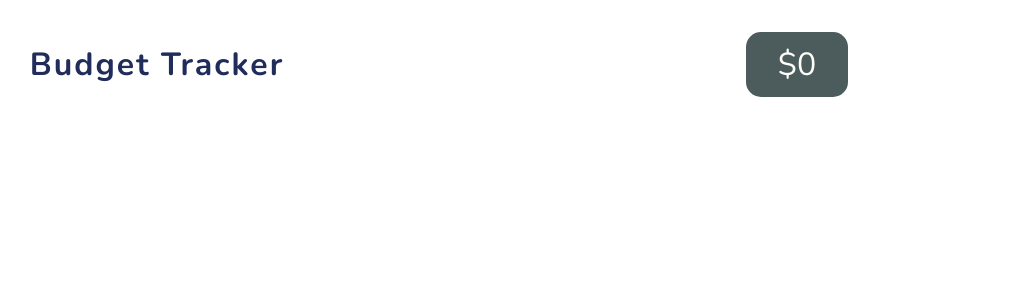
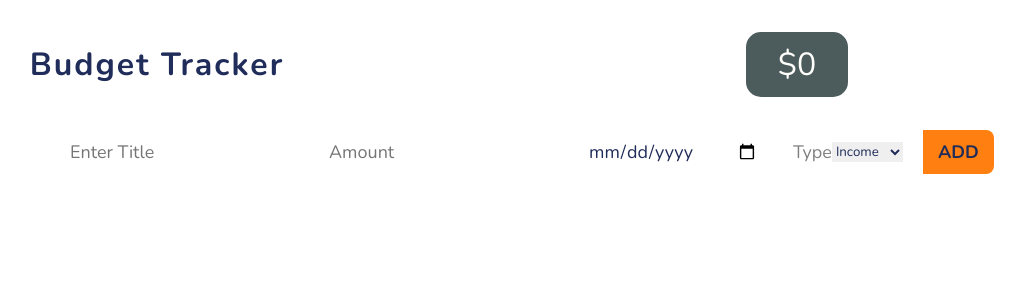
Before and after one commit to EHAB3x/Firebase-with-React, a React (Create React App) app: page / in a window 1280 px wide. Shown: the top 300 px of the page, without its empty margins (201-1226 px from the left). Built offline with nearby package versions, Linux system fonts and the light colour scheme.

Commit message:
finish input section

```diff
--- a/src/App.js
+++ b/src/App.js
@@ -1,9 +1,11 @@
 import Header from "./components/header/Header";
+import Input from "./components/input/Input";
 
 function App() {
   return (
     <div className="App">
       <Header />
+      <Input />
     </div>
   );
 }
--- /dev/null
+++ b/src/components/input/Input.css
@@ -0,0 +1,48 @@
+.input form {
+    display: flex;
+    align-items: center;
+    justify-content: space-around;
+    width: 60%;
+    margin: 0 auto;
+}
+.input input {
+    font-size: 18px;
+    padding: 10px 15px;
+    border: none;
+    outline: none;
+}
+input:-webkit-autofill {
+    background-color: transparent !important;
+    -webkit-box-shadow: 0 0 0 50px white inset;
+}
+.input input[type='text'] {
+    border-radius: 8px 0px 0px 8px;
+    flex: 1 1 100%;
+}
+input[type='number']::-webkit-outer-spin-button,
+input[type='number']::-webkit-inner-spin-button {
+    -webkit-appearance: none;
+    margin: 0;
+}
+.input input[type='date'] {
+    border-radius: 0px;
+    min-width: 200px;
+    margin-right: 20px;
+}
+.input input[type='submit'] {
+    border-radius: 0px 8px 8px 0px;
+    cursor: pointer;
+    margin-left: 20px;
+    color: var(--dark);
+    font-weight: 600;
+    text-transform: uppercase;
+    transition: 0.4s;
+    background-color: var(--primary);
+}
+.input input[type='submit']:hover {
+    color: #fff;
+}
+.input label {
+    font-size: 18px;
+    color: gray;
+}
--- /dev/null
+++ b/src/components/input/Input.jsx
@@ -0,0 +1,24 @@
+import React from 'react'
+import "./Input.css"
+
+const Input = () => {
+  return (
+    <div className='input'>
+        <form>
+            <input type="text" name="title" placeholder='Enter Title'/>
+            <input type="number" name="amount" placeholder='Amount'/>
+            <input type="date" name="date" placeholder='Date'/>
+
+            <label htmlFor="type">Type</label>
+            <select name="type">
+                <option value="income">Income</option>
+                <option value="expense">Expense</option>
+            </select>
+
+            <input type="submit" value="ADD"/>
+        </form>
+    </div>
+  )
+}
+
+export default Input
```
